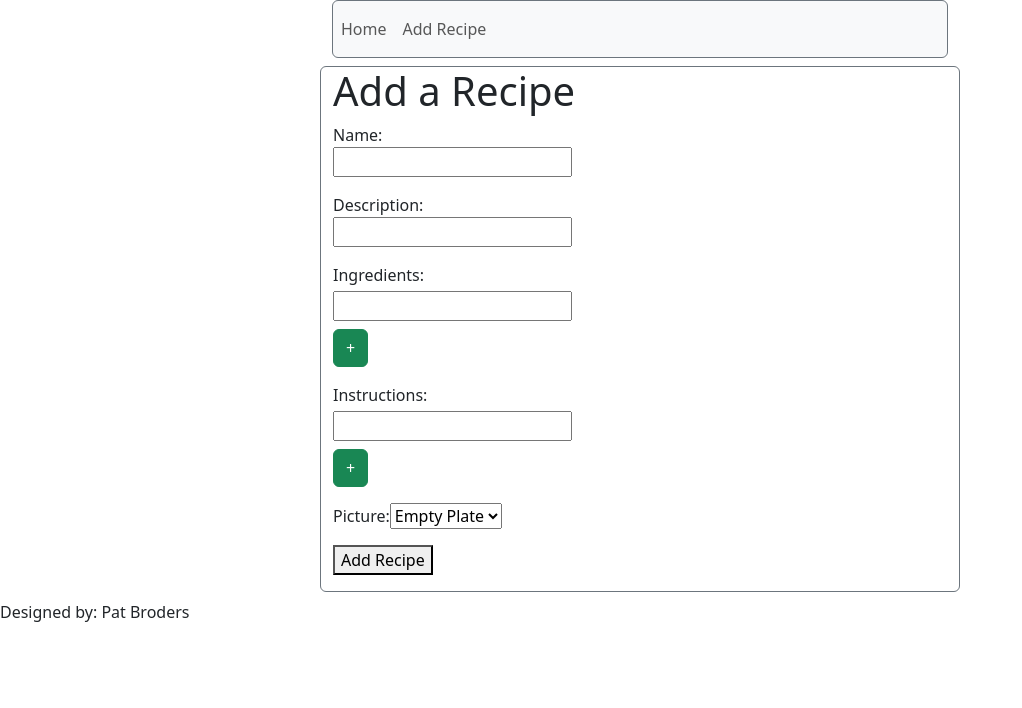
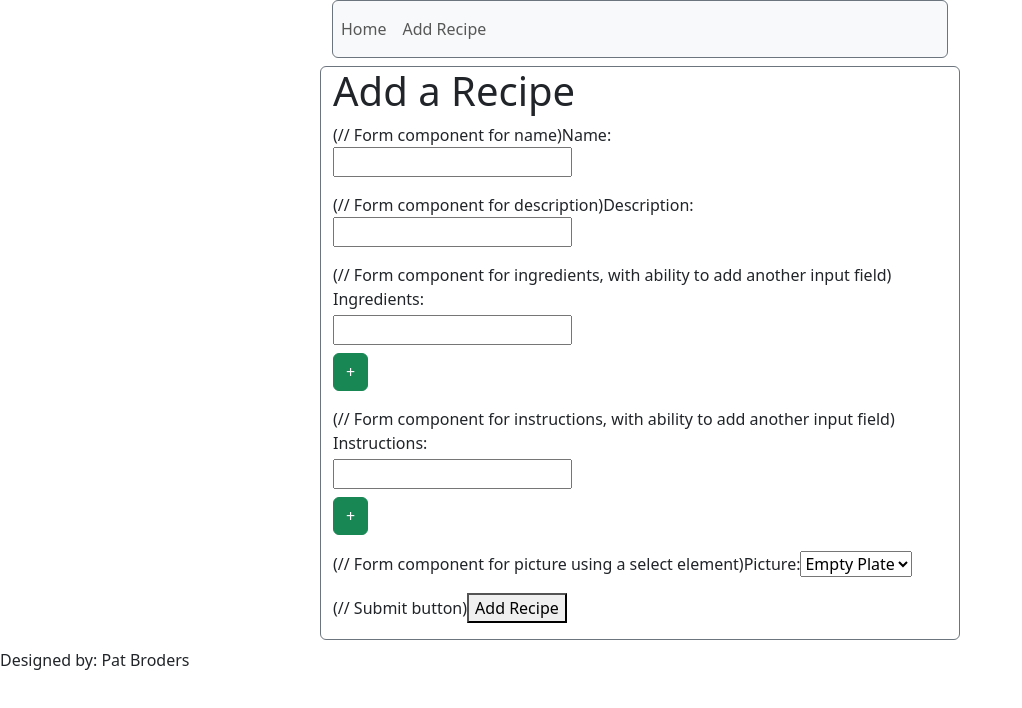
Before and after one commit to Brozon3/ReactRecipeWesbite, a React (Create React App) app: page /add in a window 1280 px wide. Shown: the top 708 px of the page, without its empty margins (0-1022 px from the left). Built offline with nearby package versions, Linux system fonts and the light colour scheme.

Commit message:
fixing new warnings/errors

```diff
--- a/src/components/addRecipe.js
+++ b/src/components/addRecipe.js
@@ -2,7 +2,6 @@ import React from "react";
 import { useForm } from "react-hook-form";
 import { DevTool } from "@hookform/devtools";
 import { useState } from "react";
-
 
 export const AddRecipe = ({recipes}) => {
 
@@ -31,11 +30,8 @@ export const AddRecipe = ({recipes}) => {
         reset();
     };
 
-    const extraIngredients = [];
-    const extraInstructions = [];
-
-    const [ingredientArr, setIngredidentArr] = useState(extraIngredients);
-    const [instructionArr, setInstructionArr] = useState(extraInstructions);
+    const [ingredientArr, setIngredidentArr] = useState([]);
+    const [instructionArr, setInstructionArr] = useState([]);
 
     const addIngredientInput = () => {
         setIngredidentArr(s => {
@@ -63,17 +59,23 @@ export const AddRecipe = ({recipes}) => {
             <form onSubmit={handleSubmit(onSubmit)}>
                 <h1>Add a Recipe</h1>
 
+                (// Form component for name)
+
                 <label htmlFor="name">Name: </label>
                 <br></br>
                 <input type="text" id="name" className="mb-3" {...register("name", {required: {value: true, message:"Recipe name is required."}})}></input>
                 <span  style={{color: "red"}}>{errors.name?.message}</span>
                 <br></br>
 
+                (// Form component for description)
+
                 <label htmlFor="description">Description: </label>
                 <br></br>
                 <input type="text" id="description" className="mb-3" {...register("description", {required: {value: true, message:"Recipe description is required."}})}></input>
                 <span  style={{color: "red"}}>{errors.description?.message}</span>
                 <br></br>
+
+                (// Form component for ingredients, with ability to add another input field)
 
                 <label htmlFor="ingredient">Ingredients: </label>
                 <br></br>
@@ -91,6 +93,8 @@ export const AddRecipe = ({recipes}) => {
                     <button type="button" className="btn btn-success mt-1 mb-3" onClick={addIngredientInput}>+</button>
                 </div>
 
+                (// Form component for instructions, with ability to add another input field)
+
                 <label htmlFor="step">Instructions: </label>
                 <br></br>
                 <input type="text" id="step" className="my-1" {...register("step", {required: {value: true, message:"At least one instruction is required."}})}></input>
@@ -107,6 +111,8 @@ export const AddRecipe = ({recipes}) => {
                     <button type="button" className="btn btn-success mt-1 mb-3" onClick={addInstructionInput}>+</button>
                 </div>
 
+                (// Form component for picture using a select element)
+
                 <label htmlFor="pic"> Picture: </label>
                 <select id="pic" {...register("pic", {required: {value: true, message:"A picture is required."}})}>
                     <option value="./images/emptyPlate.jfif">Empty Plate</option>
@@ -119,6 +125,9 @@ export const AddRecipe = ({recipes}) => {
                 </select>
                 <span style={{color: "red"}}>{errors.pic?.message}</span>
                 <br></br>
+
+                (// Submit button)
+
                 <button className="my-3">Add Recipe</button>
             </form>
             <DevTool control={control}/>
```
